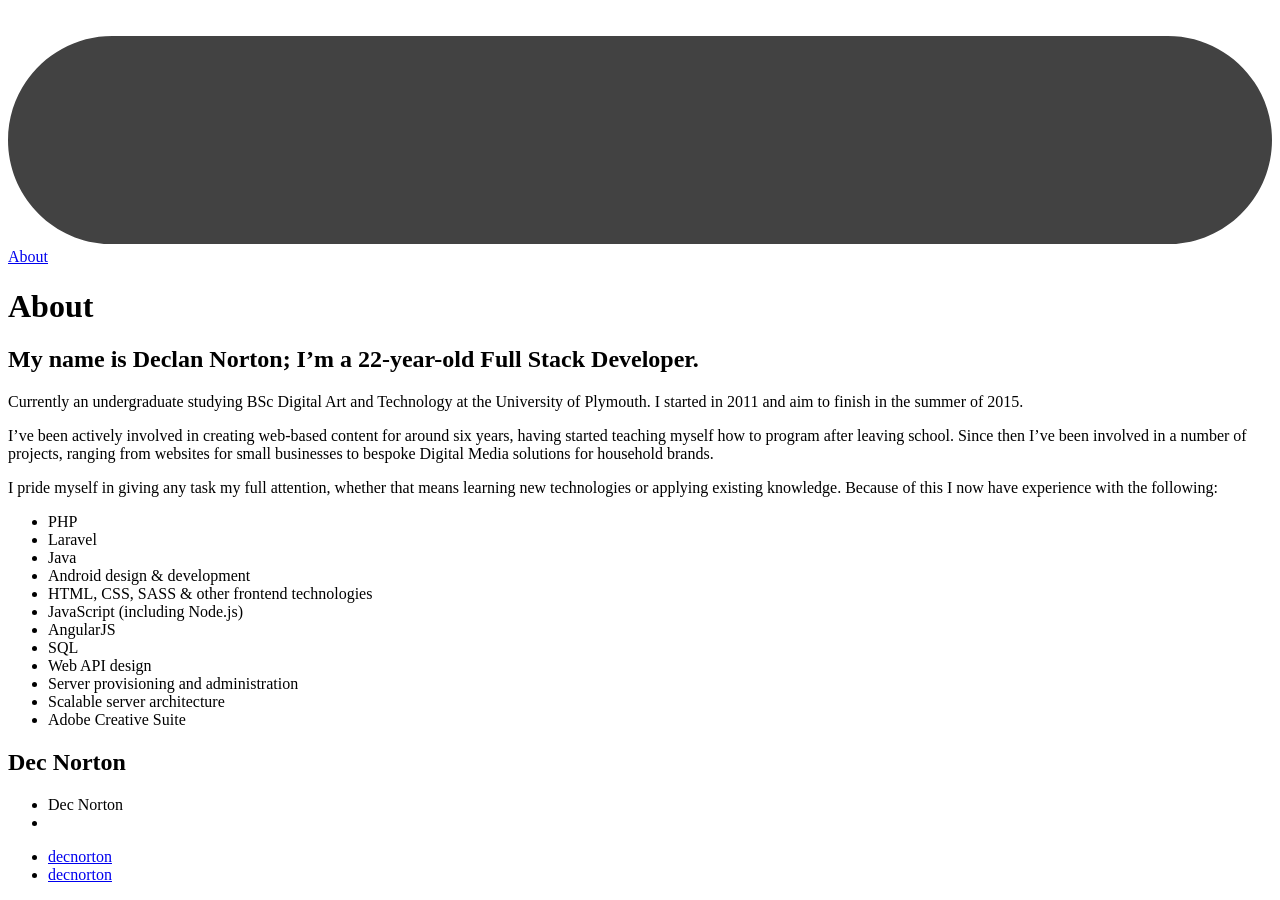
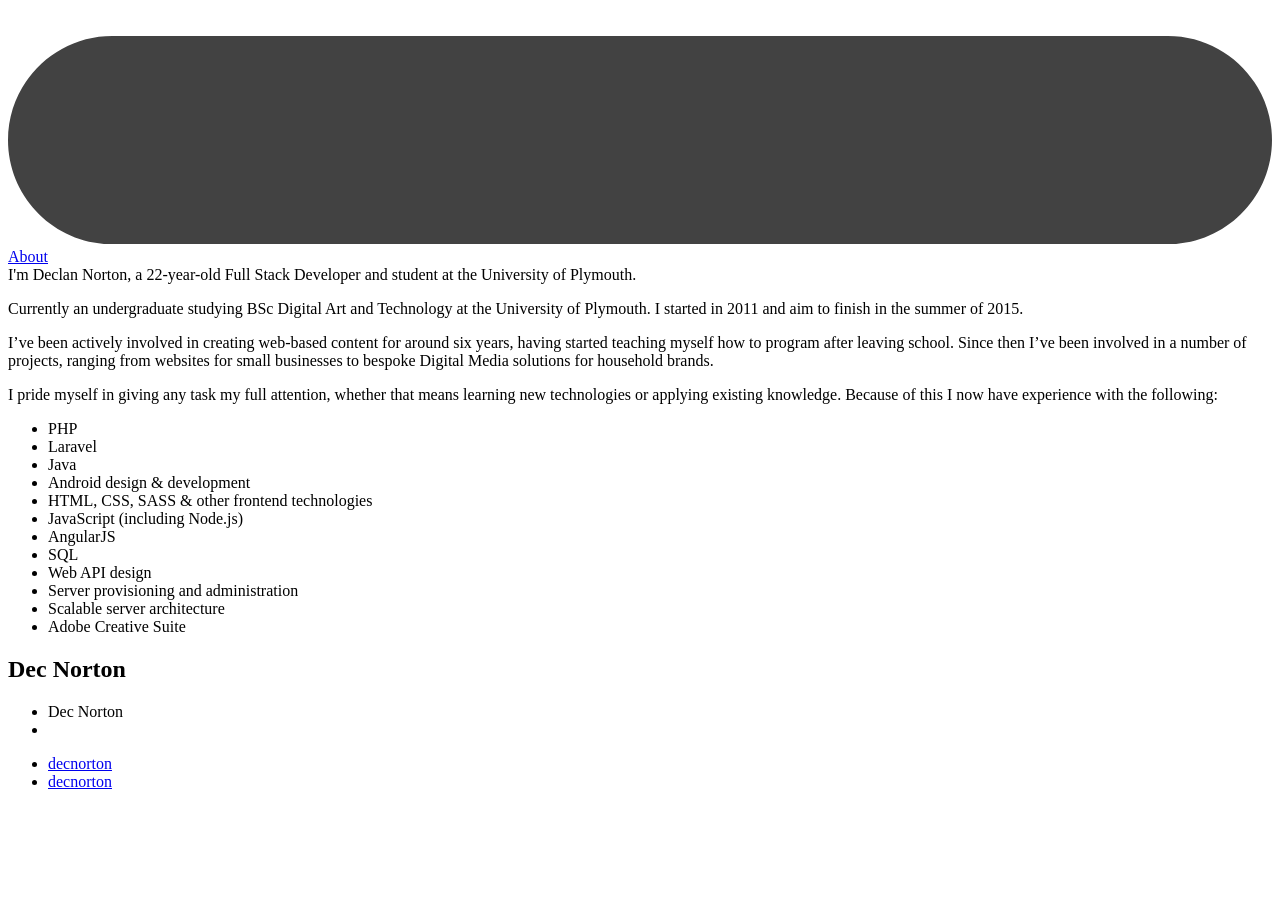
Before and after one commit to decnorton/decnorton, a Jekyll site: the page built from about.md, in a window 1280 px wide and 900 px high, scrolled down 935 px. Built offline with Jekyll 4.4.1, drawn with Linux system fonts in a browser that asks for light colours; after the commit the page ends 1742 px from its top, so only the background shows below that.

Commit message:
Add subtitle to about.md

```diff
--- a/_layouts/page.html
+++ b/_layouts/page.html
@@ -1,14 +1,20 @@
 ---
 layout: default
 ---
-<div class="post">
+<div class="page">
 
-  <header class="post-header">
-    <h1 class="post-title">{{ page.title }}</h1>
-  </header>
+    <header class="page-header">
+        {% if page.show_title %}
+            <h1 class="page-title">{{ page.title }}</h1>
+        {% endif %}
 
-  <article class="post-content">
-    {{ content }}
-  </article>
+        {% if page.sub_title %}
+            <span class="page-sub-title">{{ page.sub_title }}</span>
+        {% endif %}
+    </header>
+
+    <article class="page-content">
+        {{ content }}
+    </article>
 
 </div>
--- a/about.md
+++ b/about.md
@@ -1,10 +1,10 @@
 ---
 layout: page
 title: About
+sub_title: I'm Declan Norton, a 22-year-old Full Stack Developer and student at the University of Plymouth.
+show_title: false
 permalink: /about/
 ---
-
-# My name is Declan Norton; I’m a 22-year-old Full Stack Developer.
 
 Currently an undergraduate studying BSc Digital Art and Technology at the University of Plymouth. I started in 2011 and aim to finish in the summer of 2015.
 
```
